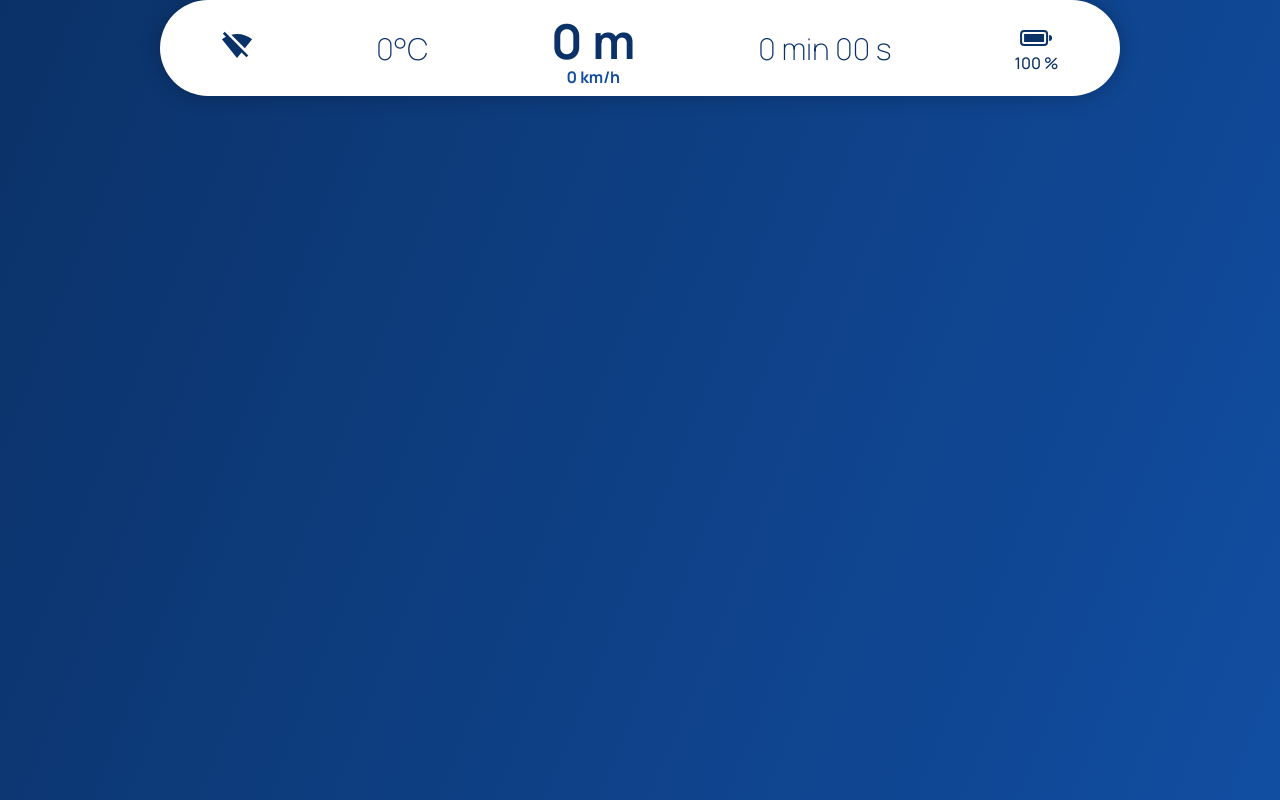
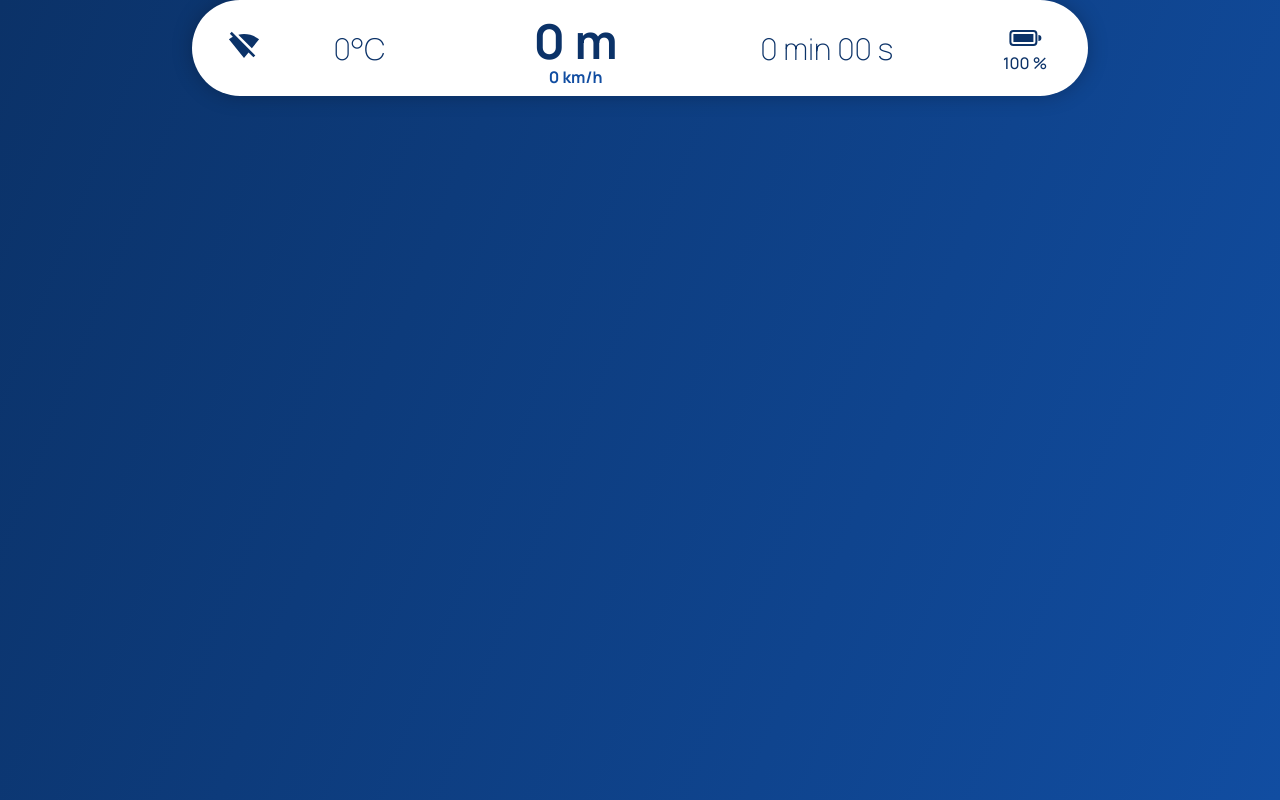
Before and after one commit to ianlcz/droneControl, a React (Vite) app in the folder frontend/: page / in a window 1280 px wide. Built offline with nearby package versions, Linux system fonts and the light colour scheme.

Commit message:
Set width to Panel components & Create functions to convert or format speed, fly time and altitude

```diff
--- a/frontend/src/components/Panel/Battery.js
+++ b/frontend/src/components/Panel/Battery.js
@@ -3,6 +3,7 @@ import { BsBatteryFull } from "react-icons/bs";
 import styled from "styled-components";
 
 const BatteryStyled = styled.li`
+  width: 3.3em;
   ul {
     margin-top: -0.4em;
     padding: 0;
@@ -11,6 +12,7 @@ const BatteryStyled = styled.li`
   ul > li {
     font-size: 16px;
     font-weight: 400;
+    text-align: center;
   }
 `;
 
@@ -19,15 +21,13 @@ const BatteryIcon = styled(BsBatteryFull)`
   font-size: 2em;
 `;
 
-const Battery = () => {
-  return (
-    <BatteryStyled title="Niveau de la batterie" >
+const Battery = () => (
+  <BatteryStyled title="Niveau de la batterie">
     <BatteryIcon />
     <ul>
       <li>100 %</li>
     </ul>
   </BatteryStyled>
 );
-};
 
 export default Battery;
--- a/frontend/src/components/Panel/ElevationSpeed.js
+++ b/frontend/src/components/Panel/ElevationSpeed.js
@@ -5,6 +5,7 @@ const ElevationSpeedStyled = styled.li`
   display: flex;
   flex-direction: column;
   span {
+    width: 3.3em;
     font-size: 48px;
     font-weight: 700;
     text-align: center;
@@ -22,8 +23,7 @@ const ElevationSpeedStyled = styled.li`
   }
 `;
 
-const ElevationSpeed = () => {
-  return (
+const ElevationSpeed = () => (
   <ElevationSpeedStyled>
     <span title="Altitude">0 m</span>
     <ul>
@@ -31,6 +31,5 @@ const ElevationSpeed = () => {
     </ul>
   </ElevationSpeedStyled>
 );
-};
 
 export default ElevationSpeed;
--- a/frontend/src/components/Panel/FlightDuration.js
+++ b/frontend/src/components/Panel/FlightDuration.js
@@ -2,12 +2,14 @@ import React from "react";
 import styled from "styled-components";
 
 const FlightDurationStyled = styled.li`
+  width: 6.6em;
   font-size: 30px;
   font-weight: 300;
+  text-align: center;
 `;
 
-const FlightDuration = () => {
-  return <FlightDurationStyled title="Durée de vol">0 min 00 s</FlightDurationStyled>;
-};
+const FlightDuration = () => (
+  <FlightDurationStyled title="Durée de vol">0 min 00 s</FlightDurationStyled>
+);
 
 export default FlightDuration;
--- a/frontend/src/components/Panel/Panel.js
+++ b/frontend/src/components/Panel/Panel.js
@@ -10,7 +10,7 @@ const PanelStyled = styled.ul`
   display: flex;
   margin: 0 auto;
   padding: 0;
-  width: 75%;
+  width: 70%;
   height: 6em;
   background-color: white;
   color: #0b3268;
--- a/frontend/src/components/Panel/Signal.js
+++ b/frontend/src/components/Panel/Signal.js
@@ -6,12 +6,10 @@ const SignalIcon = styled(RiSignalWifiOffFill)`
   font-size: 2em;
 `;
 
-const Signal = () => {
-  return (
-    <li title="Signal Wi-Fi : 0dB">
-      <SignalIcon />
-    </li>
-  );
-};
+const Signal = () => (
+  <li title="Signal Wi-Fi : 0dB">
+    <SignalIcon />
+  </li>
+);
 
 export default Signal;
--- a/frontend/src/components/Panel/Temperature.js
+++ b/frontend/src/components/Panel/Temperature.js
@@ -2,12 +2,13 @@ import React from "react";
 import styled from "styled-components";
 
 const TemperatureStyled = styled.li`
+  width: 3em;
   font-size: 30px;
   font-weight: 300;
 `;
 
-const Temperature = () => {
-  return <TemperatureStyled title="Température">0°C</TemperatureStyled>;
-};
+const Temperature = () => (
+  <TemperatureStyled title="Température">0°C</TemperatureStyled>
+);
 
 export default Temperature;
```
Also changed, not shown: 2 other files (tests, documents, lock files or other folders). Lines whose indentation alone changed are shown as unchanged.
